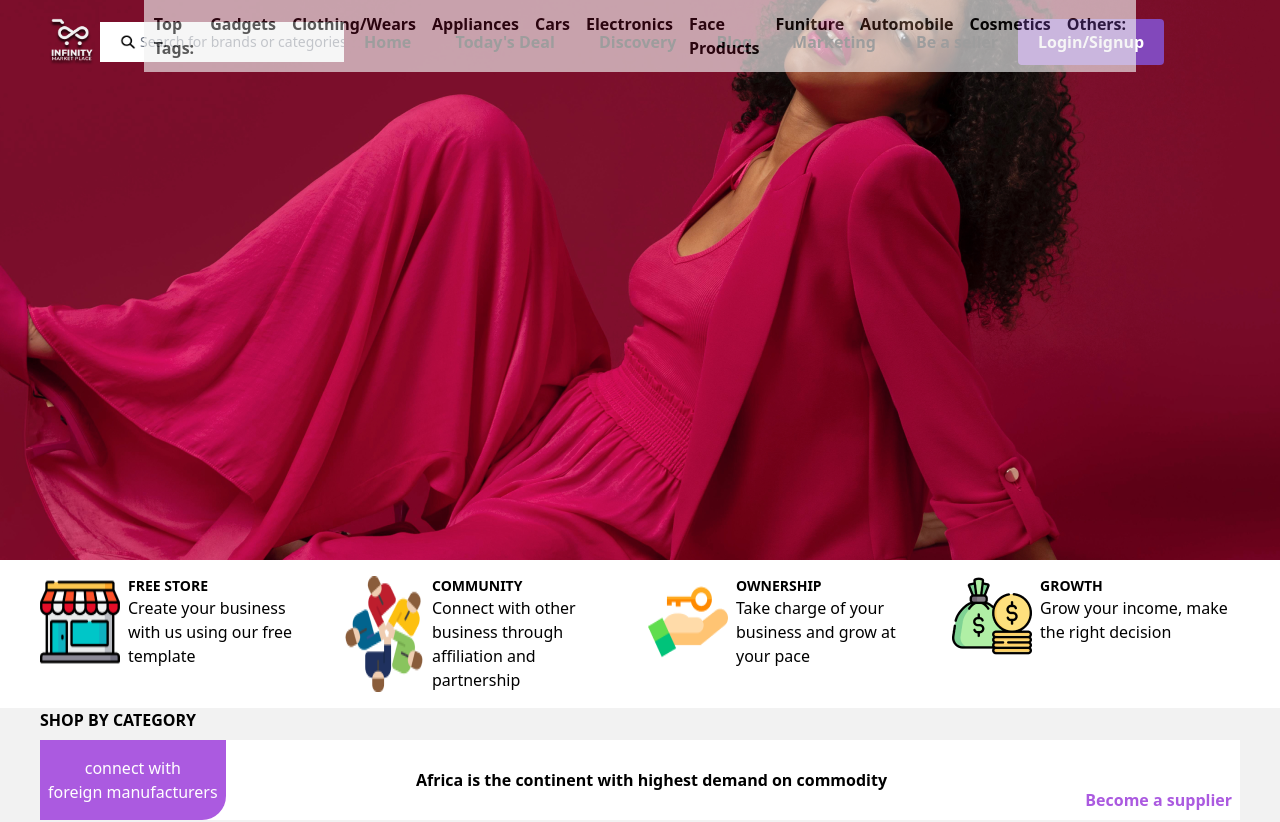
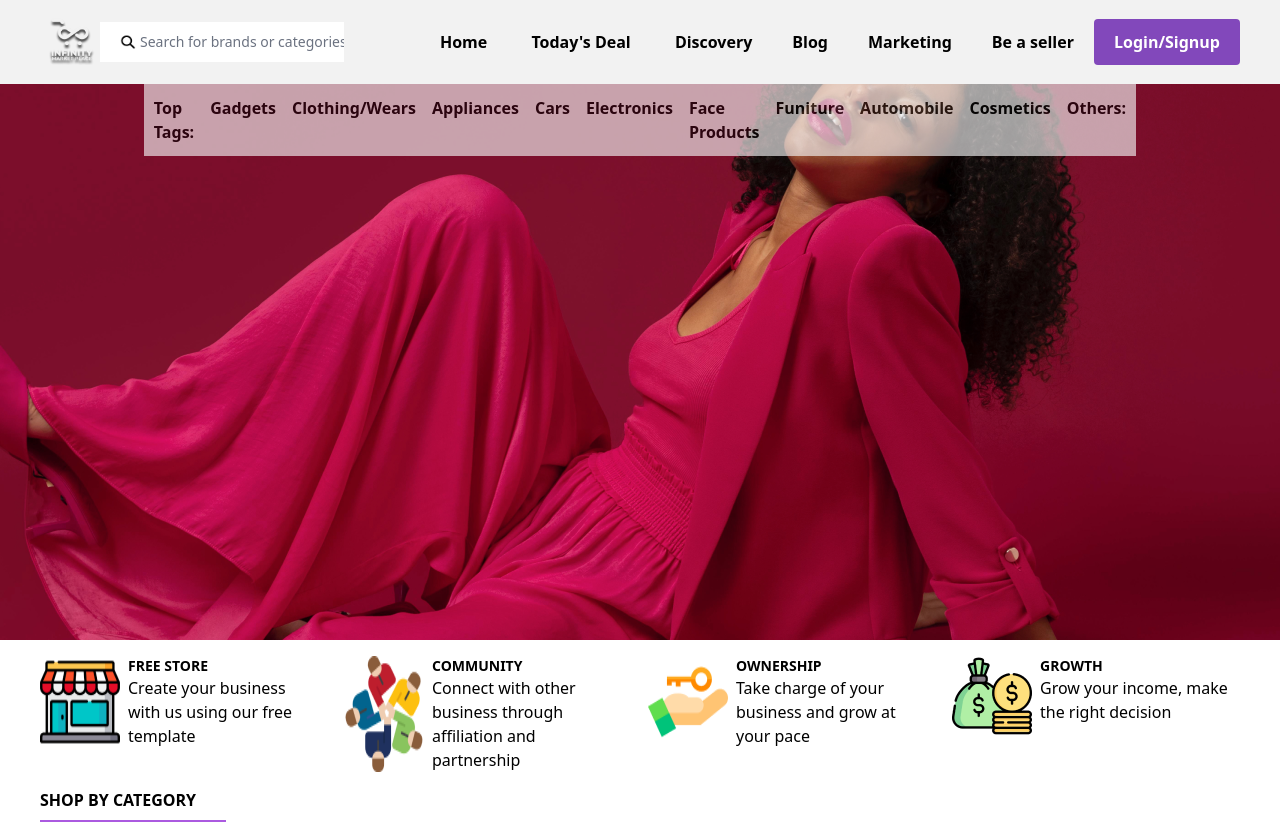
Before and after one commit to O-GDev/InfinityProductMarket, a React (Vite) app: page /producthome in a window 1280 px wide. Shown: the top 822 px of the page. Built offline with nearby package versions, Linux system fonts and the light colour scheme.

Commit message:
first commit

```diff
--- a/src/screens/productplacehome.jsx
+++ b/src/screens/productplacehome.jsx
@@ -53,8 +53,8 @@ useEffect(()=>{
   }
   return (
     <>
-    <div style={{backgroundColor:'#F2F2F2', paddingBottom:20}}>
-    <nav style={{position:'fixed'}}>
+    <div style={{paddingBottom:20}}>
+    <nav className='' style={{position:'fixed',backgroundColor:'#F2F2F2',width:'100%'}}>
       <div className='flex px-10 py-3' style={{ justifyContent: 'space-between' }}>
         <div className='flex flex-row'>
           <img src='/assets/2 2 (1).png' style={{ width: '60px', height: '60px' }} />
@@ -73,14 +73,7 @@ useEffect(()=>{
 
         </ul>
       </div>
-      {/* <hr style={{height:0.0001}} ></hr> */}
-    </nav>
-
-    <div className='flex' style={{height:"",top:0,}}>
-        <div ref={slideRef} className="select-none " style={{}}>
-    <img src={sliderImage[currentIndex]} alt='slide' loading='lazy' style={{height:'70vh',width:'100vw',objectFit:'none',opacity:1}} />
-    </div>
-    <div className='absolute w-full text-white'>
+      <div className='absolute w-full text-white'>
     {/* <Navmenu />   */}
     <div className='flex flex-row justify-center opacity-65 p-3 mx-36 shadow-outline' style={{backgroundColor:'#F2F2F2'}}>
       <h3 className='text-black font-semibold px-2'>Top Tags:</h3>
@@ -98,6 +91,14 @@ useEffect(()=>{
     </div>
 
     </div>
+      {/* <hr style={{height:0.0001}} ></hr> */}
+    </nav>
+
+    <div className='flex pt-20' style={{height:"",top:15,}}>
+        <div ref={slideRef} className="select-none " style={{}}>
+    <img src={sliderImage[currentIndex]} alt='slide' loading='lazy' style={{height:'70vh',width:'100vw',objectFit:'none',opacity:1}} />
+    </div>
+
 
     </div>
 
```
